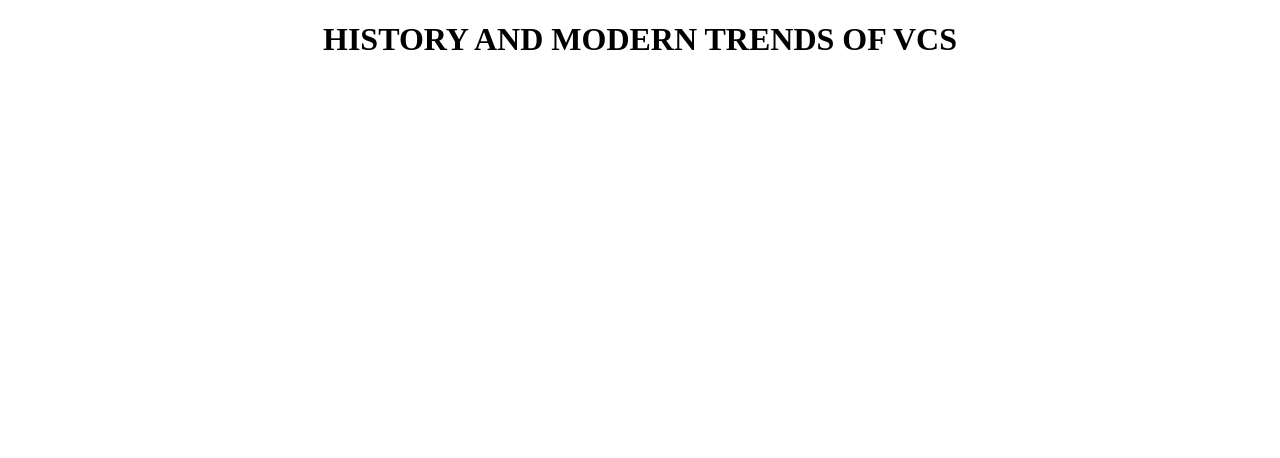
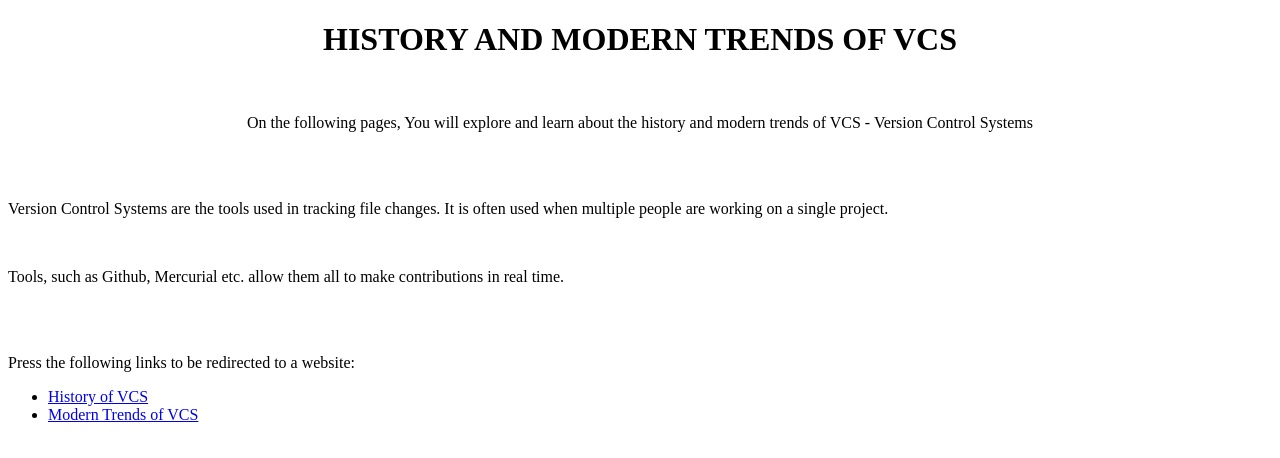
Before and after one commit to Duraj1/vcs-trends-website, a plain HTML site: page index.html in a window 1280 px wide. Drawn offline with Linux system fonts and the light colour scheme.

Commit message:
Index page

```diff
--- a/index.html
+++ b/index.html
@@ -6,6 +6,18 @@
     <body>
         <center>
             <h1>HISTORY AND MODERN TRENDS OF VCS</h1>
+            <br>
+            <p>On the following pages, You will explore and learn about the history and modern trends of VCS - Version Control Systems</p>
+            <br><br>
         </center>
+        <p>Version Control Systems are the tools used in tracking file changes. It is often used when multiple people are working on a single project.</p>
+        <br>
+        <p>Tools, such as Github, Mercurial etc. allow them all to make contributions in real time.</p>
+        <br><br>
+        <p>Press the following links to be redirected to a website:</p>
+        <ul>
+            <li><a href=history.html>History of VCS</a></li>
+            <li><a href=trends.html>Modern Trends of VCS</a></li>
+        </ul>
     </body>
 </html>
```
